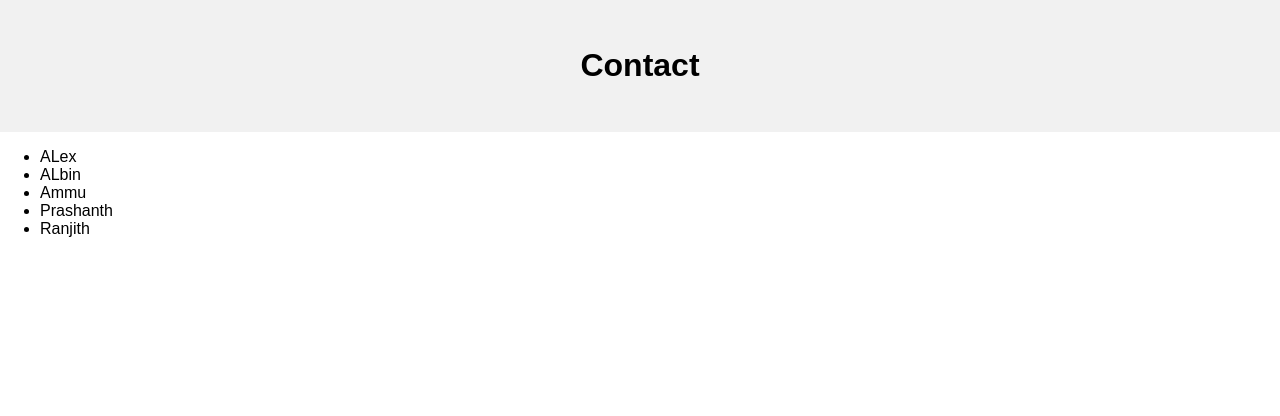
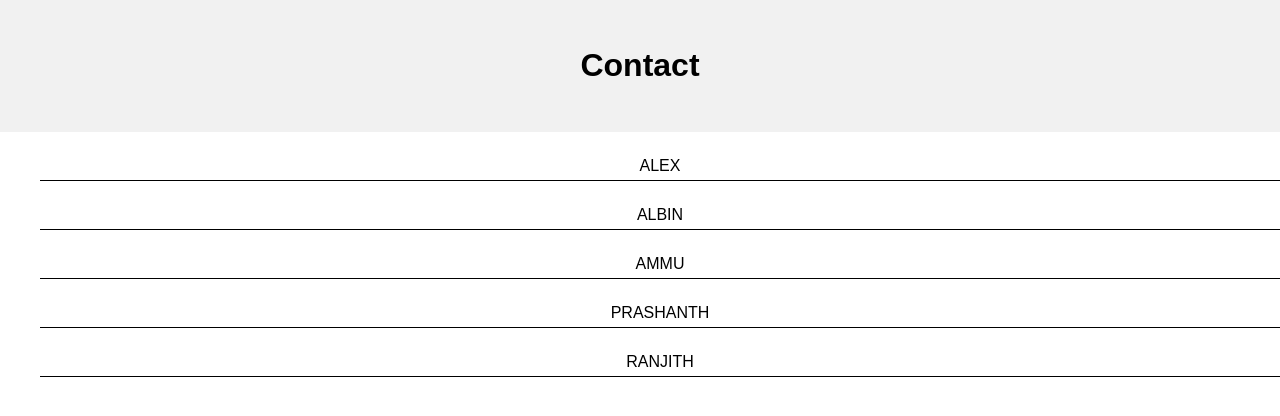
Before and after one commit to alexvarghese77/ContactApp-ReactJS, a React (Create React App) app in the folder contactlist/: page / in a window 1280 px wide. Shown: the top 416 px of the page. Built offline with nearby package versions, Linux system fonts and the light colour scheme.

Commit message:
router added

```diff
--- a/contactlist/package.json
+++ b/contactlist/package.json
@@ -5,6 +5,7 @@
   "dependencies": {
     "react": "^16.2.0",
     "react-dom": "^16.2.0",
+    "react-router-dom": "^4.2.2",
     "react-scripts": "1.1.1"
   },
   "scripts": {
--- a/contactlist/src/App.css
+++ b/contactlist/src/App.css
@@ -11,3 +11,14 @@
   line-height: 25px;
   border-radius: 4px;
 }
+ul {
+  list-style-type: none;
+}
+li{
+  padding:5px;
+  text-transform: uppercase;
+  list-style-type:none;
+  list-style-position: inside;
+  border-bottom: solid 1px black;
+  margin-top: 20px;
+}
--- a/contactlist/src/App.js
+++ b/contactlist/src/App.js
@@ -2,15 +2,15 @@ import React, { Component } from 'react';
 import './App.css';
 import {Header} from './components/Header.js'
 import ContactList from './components/ContactList'
+//import { BrowserRouter as Router,Switch, Route } from 'react-router-dom'
 
 class App extends Component {
   render() {
     return (
-      <div>
+      <div align="center">
         <Header/>
       <ContactList/>
       </div>
-
     );
   }
 }
--- a/contactlist/src/MockData/ContactListDetails.json
+++ b/contactlist/src/MockData/ContactListDetails.json
@@ -1,10 +1,10 @@
 {
     "ContactDetails":[
        {
-           "name":"ALex"
+           "name":"Alex"
        },
        {
-           "name":"ALbin"
+           "name":"Albin"
        },
        {
            "name":"Ammu"
--- a/contactlist/src/components/ContactList.js
+++ b/contactlist/src/components/ContactList.js
@@ -1,6 +1,6 @@
 import React from 'react';
 import {ContactDetails} from '../MockData/ContactListDetails.json';
-
+import './../App.css';
 
 
 
@@ -9,7 +9,7 @@ export default class ContactList extends React.Component{
     render()
     {
         return (
-            <ul>
+            <ul >
               {ContactDetails.map((item,index) =><li key={ index }>{item.name}</li> )}
             </ul>
         )
--- a/contactlist/src/components/Header.js
+++ b/contactlist/src/components/Header.js
@@ -1,6 +1,7 @@
 import React from 'react';
 import './../App.css';
-export const Header = () => {
+export const Header = (props) => {
+    console.log(props);
     return (
         <div className="header">
             <h1>Contact</h1>
```
Also changed, not shown: 1 other file (tests, documents, lock files or other folders).
